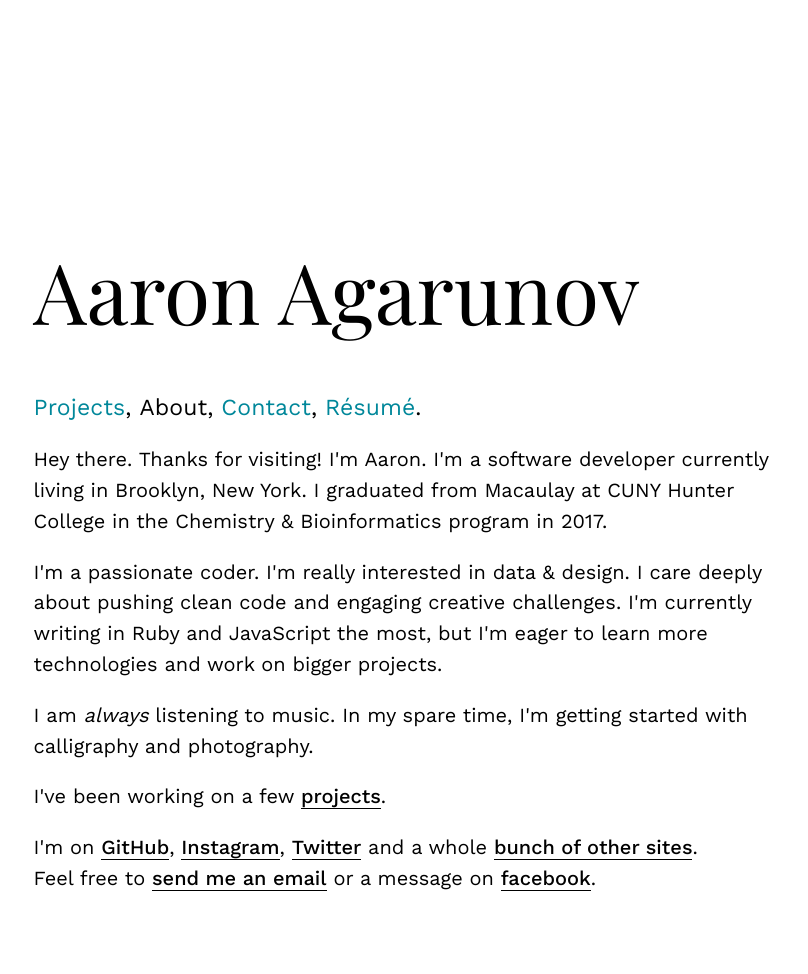
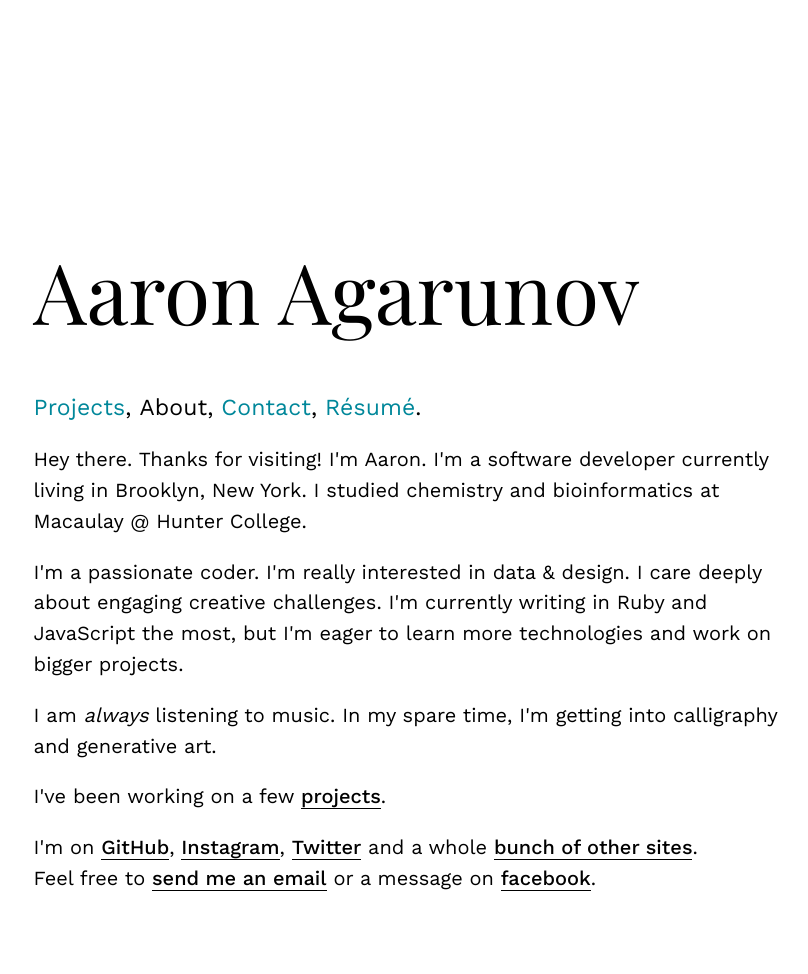
Before and after one commit to agarun/agarun.github.io, a Jekyll site: the page built from _pages/about.html, in a window 1280 px wide. Shown: the whole page, without its empty margins (184-992 px from the left). Built offline with Jekyll 4.4.1, drawn with Linux system fonts in a browser that asks for light colours; some web fonts are replaced.

Commit message:
Update About page

```diff
--- a/_pages/about.html
+++ b/_pages/about.html
@@ -3,15 +3,16 @@ layout: default
 title: About
 permalink: /about/
 ---
+<!-- ideas here - svg fractals D3 following stroke path; curving moving lines horizontal wobble -->
 <div class="about">
-  <p>Hey there. Thanks for visiting! I'm Aaron. I'm a software developer currently living in Brooklyn, New York. I graduated from Macaulay at CUNY Hunter College in the Chemistry & Bioinformatics program in 2017.</p>
+  <p>Hey there. Thanks for visiting! I'm Aaron. I'm a software developer currently living in Brooklyn, New York. I studied chemistry and bioinformatics at Macaulay @ Hunter College.</p>
 
-  <p>I'm a passionate coder. I'm really interested in data & design. I care deeply about pushing clean code and
+  <p>I'm a passionate coder. I'm really interested in data & design. I care deeply about
     engaging creative challenges. I'm currently writing in Ruby and JavaScript the most, but I'm eager to learn more technologies and work on bigger projects.</p>
 
-  <p>I am <em>always</em> listening to music. In my spare time, I'm getting started with calligraphy and photography.</p>
+  <p>I am <em>always</em> listening to music. In my spare time, I'm getting into calligraphy and generative art.</p>
 
-  <p>I've been working on a few <a href="/work/" class="link-snap">projects</a>.</p>
+  <p>I've been working on a few <a href="/projects/" class="link-snap">projects</a>.</p>
 
   <p>I'm on <a href="https://github.com/agarun" class="link-snap" target="_blank">GitHub</a>, <a href="https://www.instagram.com/agarunov/" class="link-snap" target="_blank">Instagram</a>, <a href="https://twitter.com/agarune" class="link-snap" target="_blank">Twitter</a> and a whole <a href="/contact/" class="link-snap">bunch of other sites</a>.<br>
   Feel free to <a href="mailto:agarunov.aaron@gmail.com" class="link-snap">send me an email</a> or a message on <a href="https://facebook.com/agarunov" class="link-snap">facebook</a>.</p>
```
